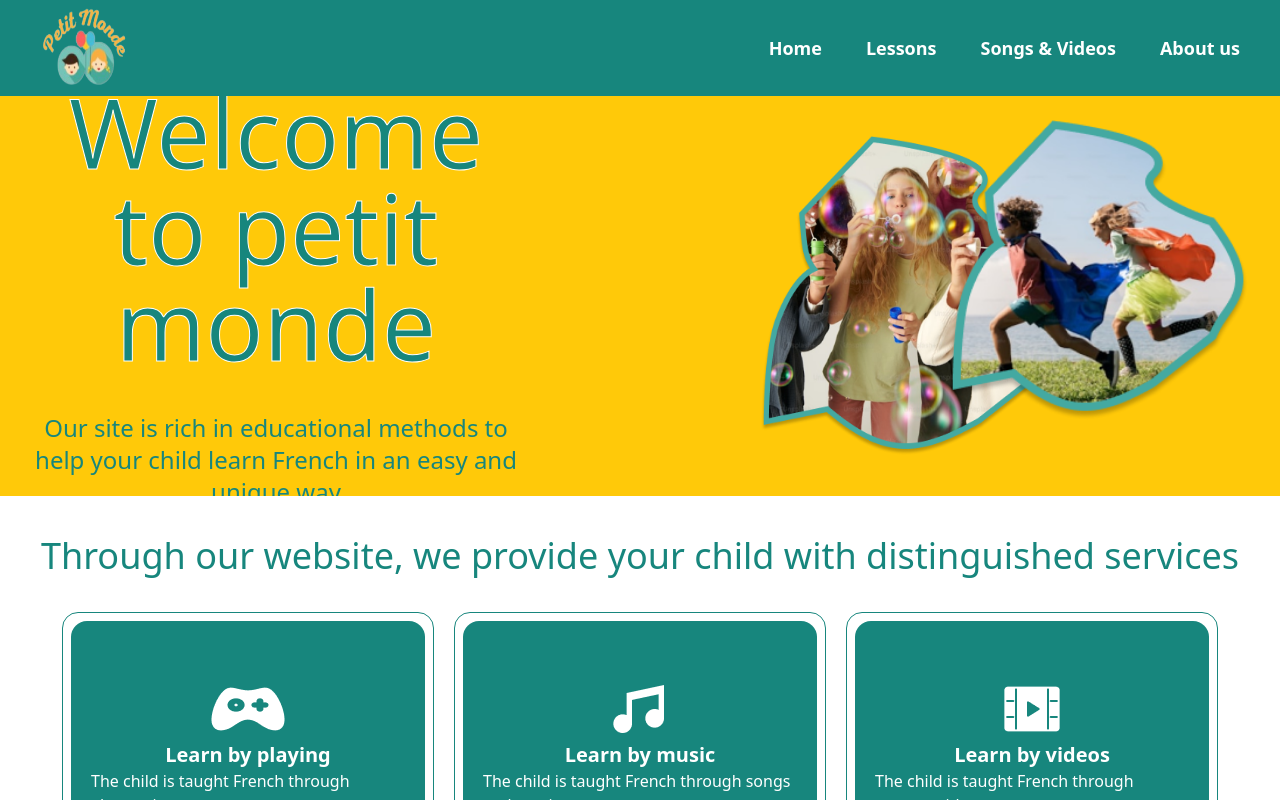
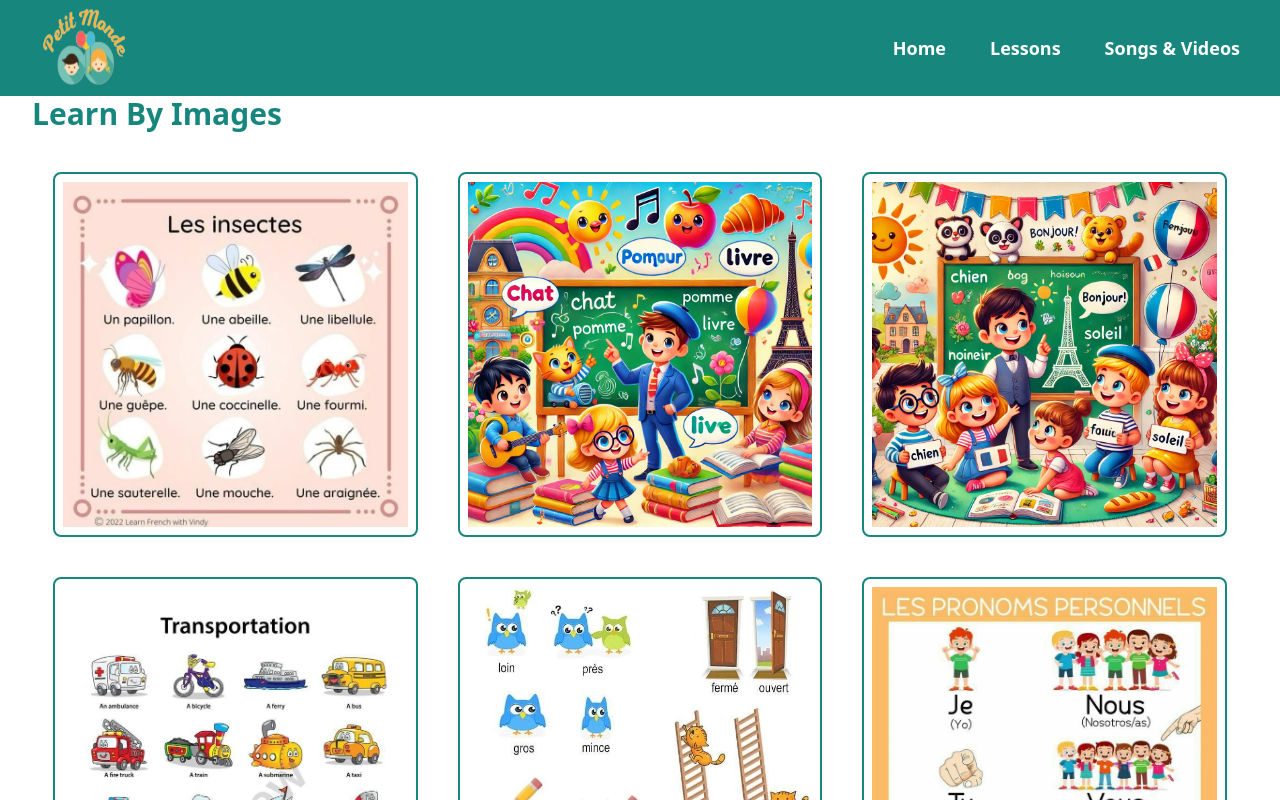
Before and after one commit to maher-alhomsy/BMM_Project, a React (Vite) app: page /learn-by-images in a window 1280 px wide. Shown: the top 800 px of the page. Built offline with nearby package versions, Linux system fonts and the light colour scheme.

Commit message:
install react-router package, create Learn-by-images page, and fix some issues

```diff
--- a/package.json
+++ b/package.json
@@ -11,7 +11,8 @@
   },
   "dependencies": {
     "react": "^18.3.1",
-    "react-dom": "^18.3.1"
+    "react-dom": "^18.3.1",
+    "react-router": "^7.1.1"
   },
   "devDependencies": {
     "@eslint/js": "^9.15.0",
--- a/src/App.tsx
+++ b/src/App.tsx
@@ -1,11 +1,21 @@
+import { createBrowserRouter, RouterProvider } from 'react-router';
+
 import Home from './pages/Home';
+import Root from './pages/Root';
+import LearnByImages from './pages/LearnByImages';
 
 function App() {
-  return (
-    <main>
-      <Home />
-    </main>
-  );
+  const router = createBrowserRouter([
+    {
+      element: <Root />,
+      children: [
+        { index: true, element: <Home /> },
+        { path: 'learn-by-images', element: <LearnByImages /> },
+      ],
+    },
+  ]);
+
+  return <RouterProvider router={router} />;
 }
 
 export default App;
--- a/src/components/Footer.tsx
+++ b/src/components/Footer.tsx
@@ -1,7 +1,7 @@
 const Footer = () => {
   return (
     <footer className="bg-[#FFC909] p-20">
-      <ul className="flex justify-between gap-11">
+      <ul className="flex flex-wrap justify-between gap-11">
         <li className="flex-1">
           <p className="text-white font-medium text-xl">About Company</p>
 
--- a/src/components/Header.tsx
+++ b/src/components/Header.tsx
@@ -1,17 +1,23 @@
+import { Link } from 'react-router';
+
 import logo from '../assets/logo.png';
 
-const data = ['Home', 'Lessons', 'Songs & Videos', 'About us'];
+const data = ['Home', 'Lessons', 'Songs & Videos'];
 
 const Header = () => {
   return (
-    <header className="bg-primary flex items-center justify-between md:px-10 relative w-full">
-      <img src={logo} alt="logo" className="size-24" />
+    <header className="bg-primary flex items-center gap-10 md:justify-between md:px-10 relative w-full">
+      <Link to="/">
+        <img src={logo} alt="logo" className="size-24" />
+      </Link>
 
-      <ul className="flex *:text-white *:text-lg *:font-semibold  md:gap-11">
+      <ul className="flex *:text-white *:text-lg *:font-semibold gap-3 md:gap-11">
         {data.map((i) => (
-          <li key={i} className="cursor-pointer hover:text-[#FFC909]">
-            {i}
-          </li>
+          <Link key={i} to="learn-by-images">
+            <li key={i} className="cursor-pointer hover:text-[#FFC909]">
+              {i}
+            </li>
+          </Link>
         ))}
       </ul>
     </header>
--- a/src/pages/Home.tsx
+++ b/src/pages/Home.tsx
@@ -1,20 +1,15 @@
-import Footer from '../components/Footer';
-import Header from '../components/Header';
 import IntroSection from '../components/IntroSection';
+import LessonsSection from '../components/LessonsSection';
 import LearningSection from '../components/LearningSection';
-import LessonsSection from '../components/LessonsSection';
 import ServicesSection from '../components/ServicesSection';
 
 const Home = () => {
   return (
     <>
-      <Header />
       <IntroSection />
       <ServicesSection />
       <LearningSection />
       <LessonsSection />
-
-      <Footer />
     </>
   );
 };
--- /dev/null
+++ b/src/pages/LearnByImages.tsx
@@ -0,0 +1,26 @@
+const images = import.meta.glob('../assets/img-lessons/*', {
+  eager: true,
+});
+
+const LearnByImages = () => {
+  const imagePaths = Object.values(images).map((module) => module.default);
+
+  return (
+    <section className="px-2 md:px-8">
+      <h1 className="text-primary text-3xl font-bold">Learn By Images</h1>
+
+      <ul className="flex flex-wrap gap-10 justify-center my-10">
+        {imagePaths.map((i) => (
+          <li
+            key={i}
+            className=" w-full md:w-[30%] p-2 border-2 border-primary rounded-lg"
+          >
+            <img src={i} />
+          </li>
+        ))}
+      </ul>
+    </section>
+  );
+};
+
+export default LearnByImages;
--- /dev/null
+++ b/src/pages/Root.tsx
@@ -0,0 +1,16 @@
+import { Outlet } from 'react-router';
+
+import Footer from '../components/Footer';
+import Header from '../components/Header';
+
+const Root = () => {
+  return (
+    <main>
+      <Header />
+      <Outlet />
+      <Footer />
+    </main>
+  );
+};
+
+export default Root;
```
Also changed, not shown: 1 other file (tests, documents, lock files or other folders).
